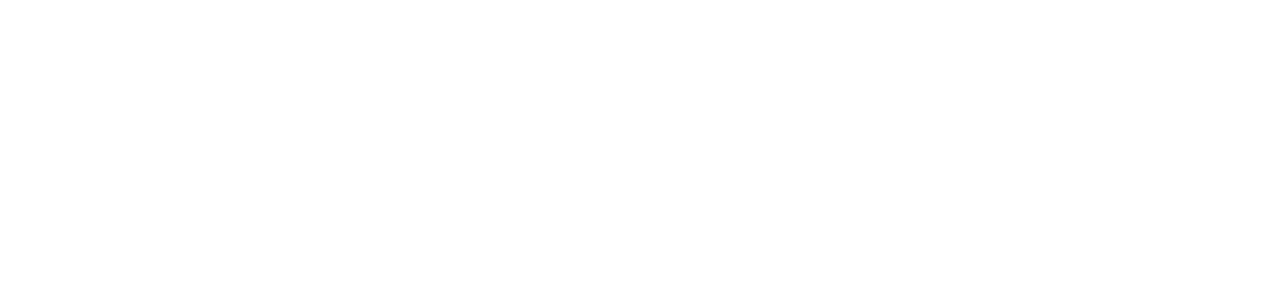
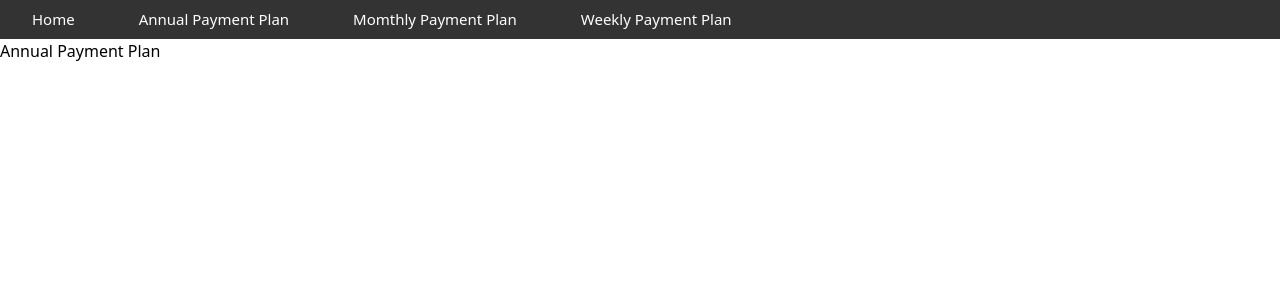
Before and after one commit to Dulneth210229/MERN-WASTE, a React (Create React App) app in the folder frontend/: page /annualpaymentplan in a window 1280 px wide. Before the commit this address had no page. Shown: the top 300 px of the page. Built offline with nearby package versions, Linux system fonts and the light colour scheme.

Commit message:
Add Payment Plan Nav bar

```diff
--- a/frontend/src/App.js
+++ b/frontend/src/App.js
@@ -4,6 +4,11 @@
 import Home from "./Components/AdminHome/AdminHome";
 import AddRequest from "./Components/RequestService/AddRequest/AddRequest";
 import ViewRequests from "./Components/RequestService/RequestDetails/Requests";
+import AnnualPaymentPlan from "./Components/PaymentPlan/AnnualPaymentPlan/AnnualPaymentPlan";
+import MomthlyPaymentPlan from "./Components/PaymentPlan/MomthlyPaymentPlan/MomthlyPaymentPlan";
+import WeeklyPaymentPlan from "./Components/PaymentPlan/WeeklyPaymentPlan/WeeklyPaymentPlan";
+
+
 
 function App() {
   //java scripts
@@ -17,6 +22,11 @@
             <Route path="/mainhome" element={<Home />} />
             <Route path="/requestservice" element={<AddRequest />} />
             <Route path="/viewrequests" element={<ViewRequests />} />
+
+            <Route path="/annualpaymentplan" element={<AnnualPaymentPlan />} />
+            <Route path="/momthlypaymentplan" element={<MomthlyPaymentPlan />} />
+            <Route path="/weeklypaymentplan" element={<WeeklyPaymentPlan />} />
+
           </Routes>
         </React.Fragment>
       </div>
--- /dev/null
+++ b/frontend/src/Components/PaymentPlan/AnnualPaymentPlan/AnnualPaymentPlan.js
@@ -0,0 +1,12 @@
+import React from 'react';
+import PaymentPlanNav from '../PaymentPlanNav/PaymentPlanNav';
+function AnnualPaymentPlan() {
+  return (
+    <div>
+      <PaymentPlanNav />
+      <h1> Annual Payment Plan</h1>
+    </div>
+  )
+}
+
+export default AnnualPaymentPlan
--- /dev/null
+++ b/frontend/src/Components/PaymentPlan/MomthlyPaymentPlan/MomthlyPaymentPlan.js
@@ -0,0 +1,12 @@
+import React from 'react';
+import PaymentPlanNav from '../PaymentPlanNav/PaymentPlanNav';
+function MomthlyPaymentPlan() {
+  return (
+    <div>
+      <PaymentPlanNav/>
+      <h1> Momthly Payment Plan</h1>
+    </div>
+  )
+}
+
+export default MomthlyPaymentPlan
--- /dev/null
+++ b/frontend/src/Components/PaymentPlan/PaymentPlanHome/PaymentPlanHome.js
@@ -0,0 +1,17 @@
+import React from 'react'
+import PaymentPlanNav from '../PaymentPlanNav/PaymentPlanNav'
+
+
+
+
+
+function PaymentPlanHome() {
+  return (
+    <div>
+      <PaymentPlanNav/>
+
+    </div>
+  )
+}
+
+export default PaymentPlanHome
--- /dev/null
+++ b/frontend/src/Components/PaymentPlan/PaymentPlanNav/PaymentPlanNav.css
@@ -0,0 +1,18 @@
+.home-ui{
+    overflow: hidden;
+    background-color: #333;
+}
+
+.home-li{
+    float: left;
+}
+
+.home-li,
+.home-a{
+    display: block;
+    color: white;
+    text-align: center;
+    padding: 4px 16px;
+    text-decoration: none;
+    font-size: 15px;
+}
--- /dev/null
+++ b/frontend/src/Components/PaymentPlan/PaymentPlanNav/PaymentPlanNav.js
@@ -0,0 +1,36 @@
+import React from 'react';
+import './PaymentPlanNav.css';
+import {Link} from "react-router-dom";
+
+function PaymentPlanNav() {
+  return (
+    <div>
+
+<ul className="home-ui">
+            <li className="home-li">
+            <Link to="/mainHome" className="active home-a">
+                <h1>Home</h1>
+            </Link>
+            </li>
+            <li className="home-li">
+            <Link to="/annualpaymentplan" className="active home-a">
+                <h1>Annual Payment Plan</h1>
+            </Link>
+            </li>
+            <li className="home-li">
+            <Link to="/momthlypaymentplan" className="active home-a">
+                <h1>Momthly Payment Plan</h1>
+            </Link>
+            </li>
+            <li className="home-li">
+            <Link to="/weeklypaymentplan" className="active home-a">
+                <h1>Weekly Payment Plan</h1>
+            </Link>
+            </li>
+        </ul>
+
+    </div>
+  )
+}
+
+export default PaymentPlanNav
--- /dev/null
+++ b/frontend/src/Components/PaymentPlan/WeeklyPaymentPlan/WeeklyPaymentPlan.js
@@ -0,0 +1,14 @@
+import React from 'react';
+import PaymentPlanNav from '../PaymentPlanNav/PaymentPlanNav';
+
+
+function WeeklyPaymentPlan() {
+  return (
+    <div>
+      <PaymentPlanNav />
+        <h1>Weekly Payment Plan</h1>
+    </div>
+  )
+}
+
+export default WeeklyPaymentPlan
```
